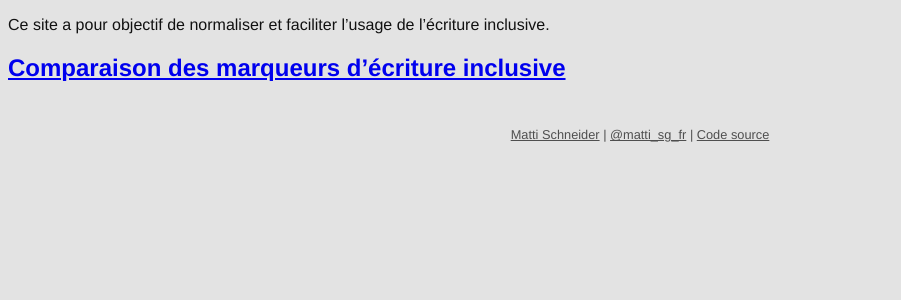
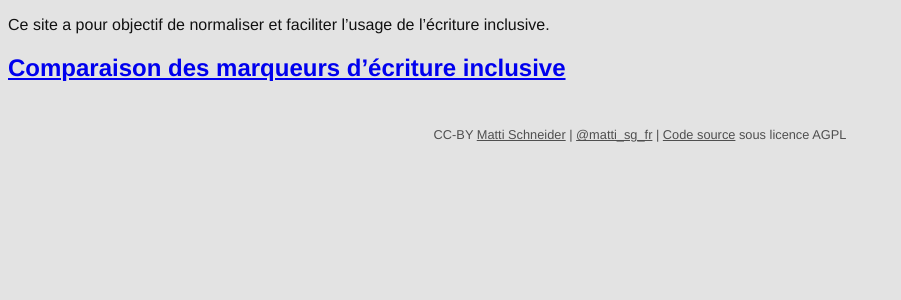
Before and after one commit to MattiSG/epicene.info, a Jekyll site: the page built from index.md, in a window 1280 px wide. Shown: the top 300 px of the page, without its empty margins (0-901 px from the left). Built offline with Jekyll 4.4.1, drawn with Linux system fonts in a browser that asks for light colours.

Commit message:
Add AGPL and CC-BY licenses

```diff
--- a/_layouts/default.html
+++ b/_layouts/default.html
@@ -16,7 +16,7 @@
 		</main>
 
 		<footer>
-			<a href="https://mattischneider.fr">Matti Schneider</a> | <a href="https://twitter.com/matti_sg_fr">@matti_sg_fr</a> | <a href="https://github.com/MattiSG/epicene.info">Code source</a>
+			CC-BY <a href="https://mattischneider.fr">Matti Schneider</a> | <a href="https://twitter.com/matti_sg_fr">@matti_sg_fr</a> | <a href="https://github.com/MattiSG/epicene.info">Code source</a> sous licence AGPL
 		</footer>
 	</body>
 </html>
```
Also changed, not shown: LICENSE.txt (added), README.md.
